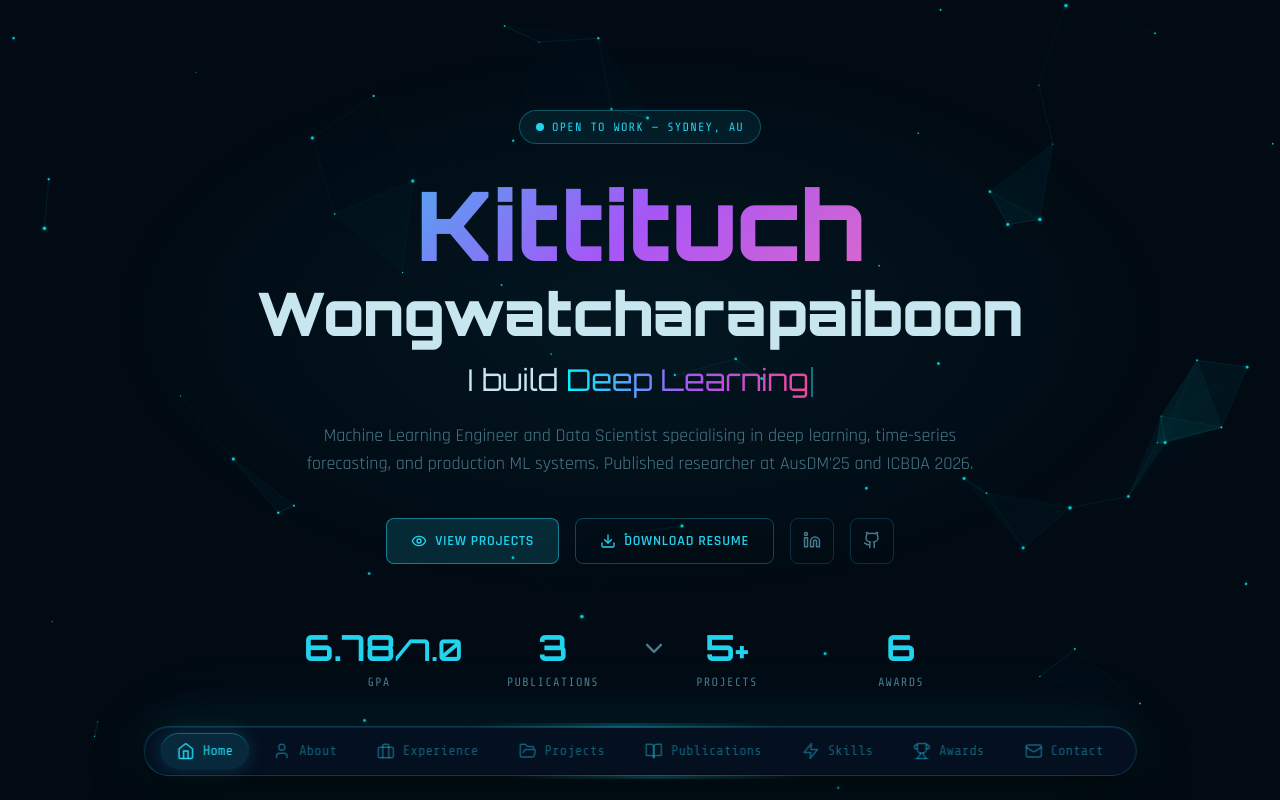
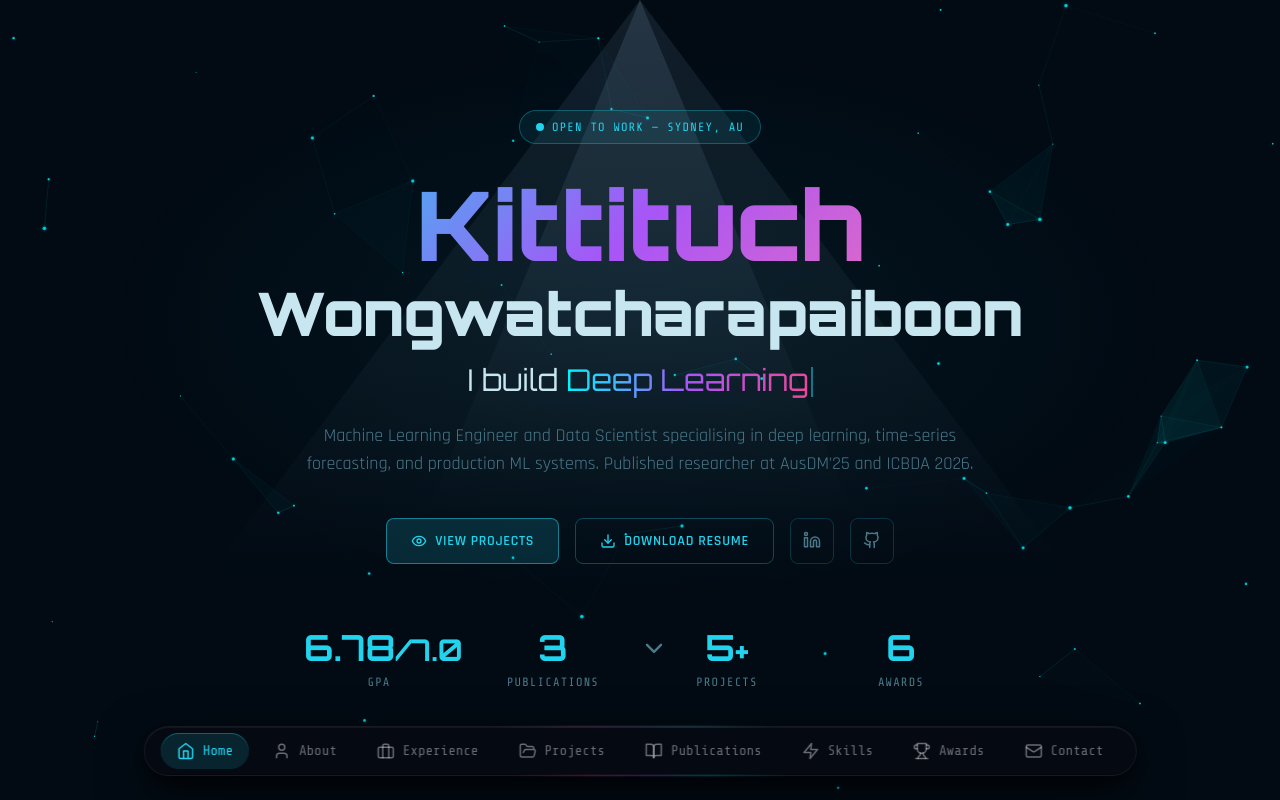
Before and after one commit to KittituchW/portfolio, a React (Vite) app: page / in a window 1280 px wide. Shown: the top 800 px of the page. Built offline with nearby package versions, Linux system fonts and the light colour scheme.

Commit message:
add light cone and fix nav bar

```diff
--- a/src/components/layout/Navbar.tsx
+++ b/src/components/layout/Navbar.tsx
@@ -37,27 +37,41 @@ export function Navbar() {
           position: absolute;
           inset: 0;
           border-radius: 9999px;
-          padding: 1.5px;
-          background: linear-gradient(var(--angle, 0deg), transparent 40%, var(--cyan) 50%, transparent 60%);
+          padding: 1px;
+          background: linear-gradient(
+            var(--angle, 0deg),
+            transparent 42%,
+            #00f5ff 47%,
+            #a855f7 50%,
+            #ec4899 53%,
+            transparent 58%
+          );
           -webkit-mask: linear-gradient(#fff 0 0) content-box, linear-gradient(#fff 0 0);
           -webkit-mask-composite: xor;
           mask: linear-gradient(#fff 0 0) content-box, linear-gradient(#fff 0 0);
           mask-composite: exclude;
-          animation: rim-rotate 14s linear infinite;
+          animation: rim-rotate 10s linear infinite;
         }
         .rim-container::after {
           content: '';
           position: absolute;
-          inset: -3px;
+          inset: -1px;
           border-radius: 9999px;
-          padding: 4.5px;
-          background: linear-gradient(var(--angle, 0deg), transparent 35%, rgba(34, 211, 238, 0.35) 50%, transparent 65%);
+          padding: 3px;
+          background: linear-gradient(
+            var(--angle, 0deg),
+            transparent 36%,
+            rgba(0,245,255,0.15) 44%,
+            rgba(168,85,247,0.15) 50%,
+            rgba(236,72,153,0.15) 56%,
+            transparent 64%
+          );
           -webkit-mask: linear-gradient(#fff 0 0) content-box, linear-gradient(#fff 0 0);
           -webkit-mask-composite: xor;
           mask: linear-gradient(#fff 0 0) content-box, linear-gradient(#fff 0 0);
           mask-composite: exclude;
           filter: blur(6px);
-          animation: rim-rotate 6s linear infinite;
+          animation: rim-rotate 10s linear infinite;
           pointer-events: none;
         }
         @keyframes rim-rotate {
@@ -96,16 +110,14 @@ export function Navbar() {
           <div
             className="relative flex items-center gap-0.5 rounded-full px-1.5 py-1.5 sm:gap-2 sm:px-4"
             style={{
-              background: 'rgba(5, 16, 34, 0.97)',
+              background: 'rgba(6, 10, 18, 0.95)',
               backdropFilter: 'blur(24px) saturate(200%)',
               WebkitBackdropFilter: 'blur(24px) saturate(200%)',
-              border: '1px solid rgba(34, 211, 238, 0.22)',
+              border: '1px solid rgba(255,255,255,0.07)',
               boxShadow: `
                 0 16px 48px rgba(0, 0, 0, 0.7),
                 0 4px 16px rgba(0, 0, 0, 0.4),
-                0 0 48px rgba(34, 211, 238, 0.14),
-                0 0 96px rgba(34, 211, 238, 0.06),
-                inset 0 1px 0 rgba(34, 211, 238, 0.12),
+                inset 0 1px 0 rgba(255,255,255,0.05),
                 inset 0 -1px 0 rgba(0, 0, 0, 0.3)
               `,
             }}
@@ -127,9 +139,9 @@ export function Navbar() {
                       ? {
                           color: 'var(--cyan)',
                           background: 'rgba(34, 211, 238, 0.13)',
-                          boxShadow: 'inset 0 1px 0 rgba(34, 211, 238, 0.35), 0 0 20px rgba(34, 211, 238, 0.2)',
+                          boxShadow: 'inset 0 1px 0 rgba(34, 211, 238, 0.35)',
                         }
-                      : { color: 'rgba(34, 211, 238, 0.42)' }
+                      : { color: 'rgba(255,255,255,0.4)' }
                   }
                   aria-current={isActive ? 'true' : undefined}
                   aria-label={item.label}
--- a/src/components/sections/Hero.tsx
+++ b/src/components/sections/Hero.tsx
@@ -85,6 +85,36 @@ export function Hero() {
           zIndex: 0,
         }}
       />
+
+      {/* Spotlight beam */}
+      <div className="absolute inset-0 pointer-events-none overflow-hidden" style={{ zIndex: 0 }}>
+        {/* Outer beam */}
+        <div
+          style={{
+            position: 'absolute',
+            top: 0,
+            left: '50%',
+            transform: 'translateX(-50%)',
+            width: '900px',
+            height: '75vh',
+            background: 'linear-gradient(to bottom, rgba(180,220,255,0.09) 0%, rgba(180,220,255,0.03) 65%, transparent 100%)',
+            clipPath: 'polygon(50% 0%, 0% 100%, 100% 100%)',
+          }}
+        />
+        {/* Inner beam */}
+        <div
+          style={{
+            position: 'absolute',
+            top: 0,
+            left: '50%',
+            transform: 'translateX(-50%)',
+            width: '480px',
+            height: '65vh',
+            background: 'linear-gradient(to bottom, rgba(180,220,255,0.13) 0%, rgba(180,220,255,0.04) 65%, transparent 100%)',
+            clipPath: 'polygon(50% 0%, 5% 100%, 95% 100%)',
+          }}
+        />
+      </div>
 
       <motion.div
         variants={containerVariants}
```
